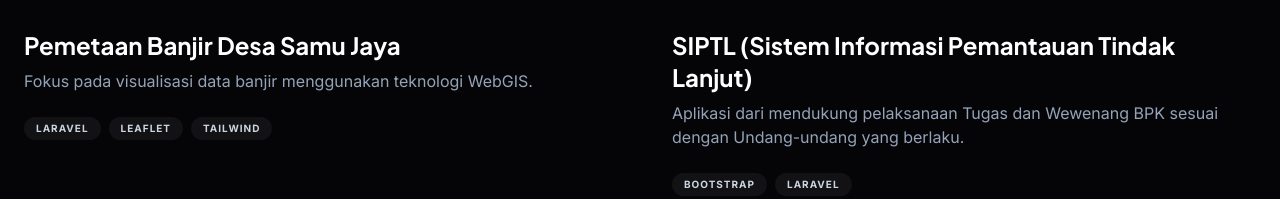
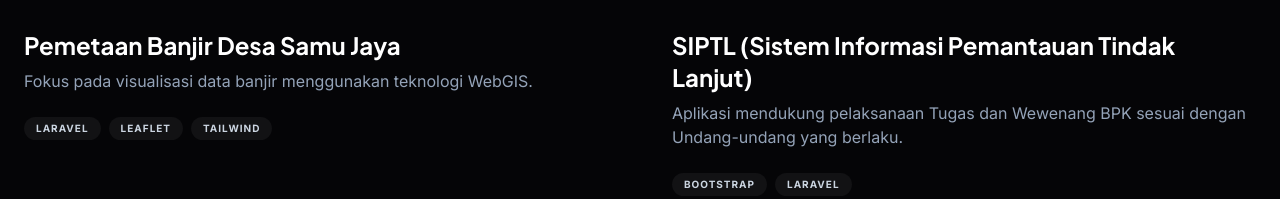
Before and after one commit to falah-maulana/my-portofolio, a plain HTML site: page index.html in a window 1280 px wide. Shown: the part 1622-1821 px from the top of the page. Drawn offline with nearby package versions, Linux system fonts and the light colour scheme.

Commit message:
Fix HTML encoding issues in index.htmlperbaiki card SIPTL

```diff
--- a/index.html
+++ b/index.html
@@ -138,7 +138,7 @@
                         </div>
                         <div>
                             <h3 class="text-2xl font-bold text-white mb-2">SIPTL  (Sistem Informasi Pemantauan Tindak Lanjut)</h3>
-                            <p class="text-slate-400 mb-6">Aplikasi dari mendukung pelaksanaan Tugas dan Wewenang BPK sesuai dengan Undang-undang yang berlaku.</p>
+                            <p class="text-slate-400 mb-6">Aplikasi mendukung pelaksanaan Tugas dan Wewenang BPK sesuai dengan Undang-undang yang berlaku.</p>
                             <div class="flex gap-2">
                                 <!-- <span class="text-[10px] font-bold tracking-widest uppercase px-3 py-1 bg-white/5 rounded-full">Frontend</span> -->
                                 <span class="text-[10px] font-bold tracking-widest uppercase px-3 py-1 bg-white/5 rounded-full">Bootstrap</span>
```
